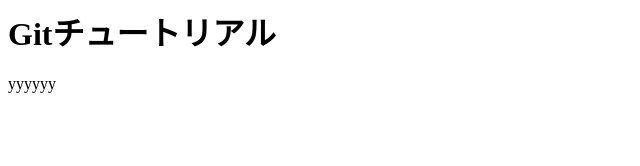
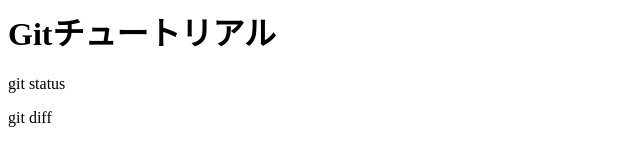
Before and after one commit to aa-kawamata/git, a plain HTML site: page index.html in a window 1280 px wide. Shown: the full height of the page, 0-640 px from the left. Drawn offline with Linux system fonts and the light colour scheme.

Commit message:
git diffを追記

```diff
--- a/index.html
+++ b/index.html
@@ -1,2 +1,3 @@
 <h1>Gitチュートリアル</h1>
-yyyyyy
+<p>git status</p>
+<p>git diff</p>
```
